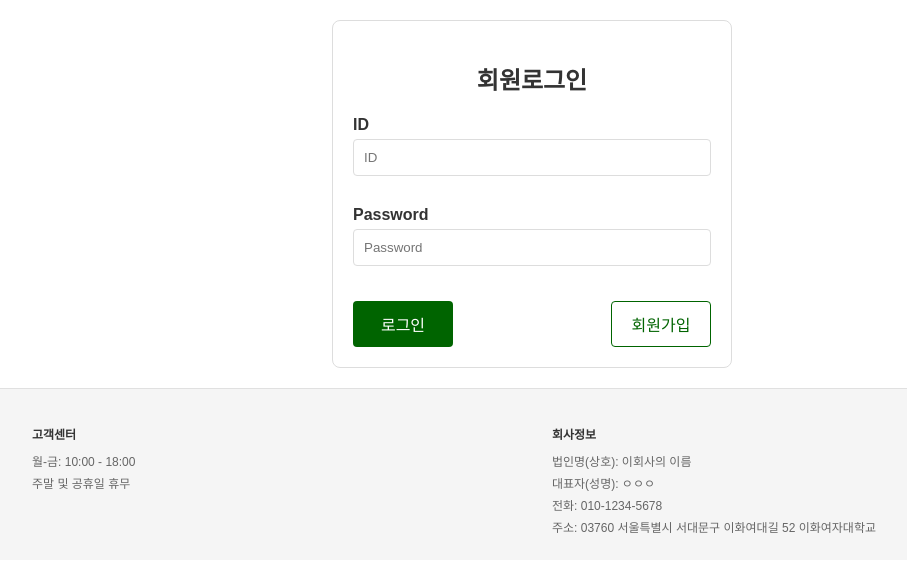
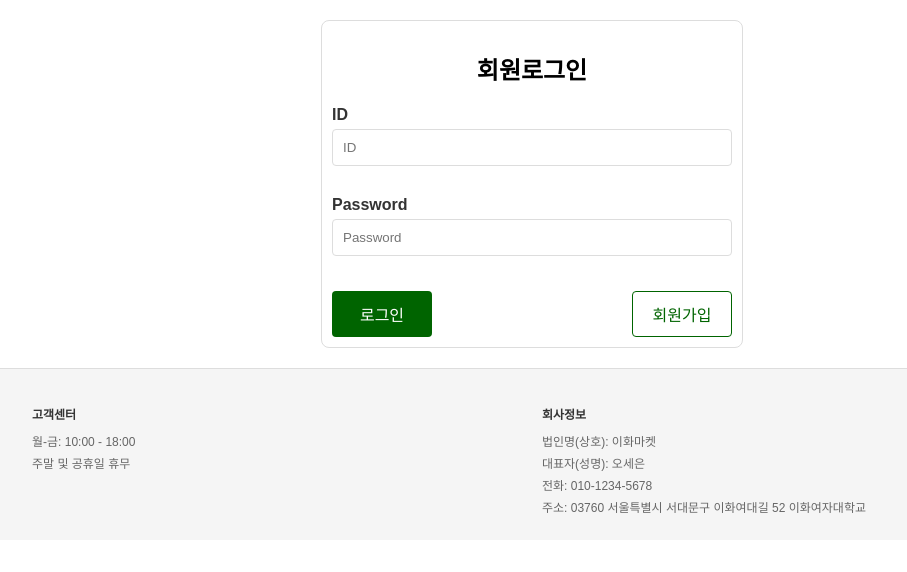
Before and after one commit to EWHA-Sofree/FLASK_PROJECT2024, a Flask app: page /login in a window 1280 px wide. Shown: the part 149-721 px from the top of the page, without its empty margins (108-1015 px from the left). Run offline with Flask 3, Linux system fonts and the light colour scheme.

Commit message:
리뷰등록/상세 정렬

```diff
--- a/app.py
+++ b/app.py
@@ -28,7 +28,7 @@ def view_review_list():
 def view_mypage():
   return render_template("mypage.html")
 
-@application.route("/reg_item") #판매하기
+@application.route("/reg_item")
 def reg_item():
     return render_template("reg_item.html")
 
@@ -37,7 +37,7 @@ def reg_review():
     return render_template("reg_review.html")
 
 @application.route("/login")
-def log_in():
+def login():
     return render_template("login.html")
 
 @application.route("/sign_up")
--- a/static/css/login.css
+++ b/static/css/login.css
@@ -2,19 +2,10 @@
 .login-container {
     max-width: 400px;
     margin: 20px auto;
-    padding: 20px;
+    padding: 10px;
     text-align: center;
     border: 1px solid #ddd;
     border-radius: 8px;
-    box-sizing: border-box; /* padding을 포함한 크기 조정 */
-}
-
-/* Styling the title */
-.login-title {
-    font-size: 24px;
-    font-weight: bold;
-    color: #333;
-    margin-bottom: 20px;
 }
 
 /* Input label styling */
--- a/static/css/mypage.css
+++ b/static/css/mypage.css
@@ -180,7 +180,6 @@ a{
 
 .my_review table{
     border-collapse: separate;  /* 테이블 셀 간격 추가 */
-    border-spacing: 8px;
 }
 
 .review_content{
@@ -200,8 +199,8 @@ a{
 }
 
 .rating{
-   float: left;    /* 별점과 날짜를 같은 라인에 두기 위해 왼쪽 정렬 */
-    color:#035A3C;
+    float: left;    /* 별점과 날짜를 같은 라인에 두기 위해 왼쪽 정렬 */
+    color:#f5b301;
 }
 
 .text {
--- a/static/css/reg_review.css
+++ b/static/css/reg_review.css
@@ -5,8 +5,8 @@ body {
 
 /* 리뷰 작성 섹션 */
 .review-container {
-    margin: 20px;
-    padding: 10px;
+    margin: 20px auto;
+    padding: 20px;
     max-width: 600px;
     width: 100%;
 }
--- a/static/css/review_detail.css
+++ b/static/css/review_detail.css
@@ -5,8 +5,8 @@ body {
 
 /* 리뷰 상세 섹션 */
 .review-container {
-    margin: 20px;
-    padding: 10px;
+    margin: 20px auto;
+    padding: 20px;
     max-width: 600px;
     width: 100%;
 }
--- a/static/css/style.css
+++ b/static/css/style.css
@@ -121,18 +121,21 @@ body {
     padding: 20px;
     font-size: 12px;
     color: #333;
-    border-top: 1px solid #e0e0e0;
+    border-top: 1px solid #ddd;
 }
 
 .footer-container {
     display: flex;
-    justify-content: space-between;
+    flex-wrap: wrap; /* 화면이 좁아지면 줄바꿈이 되도록 설정 */
+    gap: 20px; /* 두 섹션 사이의 간격 */
     max-width: 1000px;
     margin: 0 auto;
+    align-items: flex-start; /* 상단 정렬 */
 }
 
 .customer-service, .company-info {
-    width: 48%;
+    flex: 1;
+    min-width: 200px;
 }
 
 .footer h4 {
--- a/templates/index.html
+++ b/templates/index.html
@@ -66,8 +66,8 @@
             </div>
             <div class="company-info">
                 <h4>회사정보</h4>
-                <p>법인명(상호): 이회사의 이름</p>
-                <p>대표자(성명): ㅇㅇㅇ</p>
+                <p>법인명(상호): 이화마켓</p>
+                <p>대표자(성명): 오세은</p>
                 <p>전화: 010-1234-5678</p>
                 <p>주소: 03760 서울특별시 서대문구 이화여대길 52 이화여자대학교</p>
             </div>
--- a/templates/login.html
+++ b/templates/login.html
@@ -4,7 +4,7 @@
 <link rel="stylesheet" href="{{ url_for('static', filename='css/login.css') }}">
 
 <div class="login-container">
-    <h2 class="login-title">회원로그인</h2>
+    <h2>회원로그인</h2>
     <form action="{{ url_for('login') }}" method="post">
         <label for="username" class="input-label">ID</label>
         <input type="text" class="input-field" placeholder="ID" name="username" required>
```
